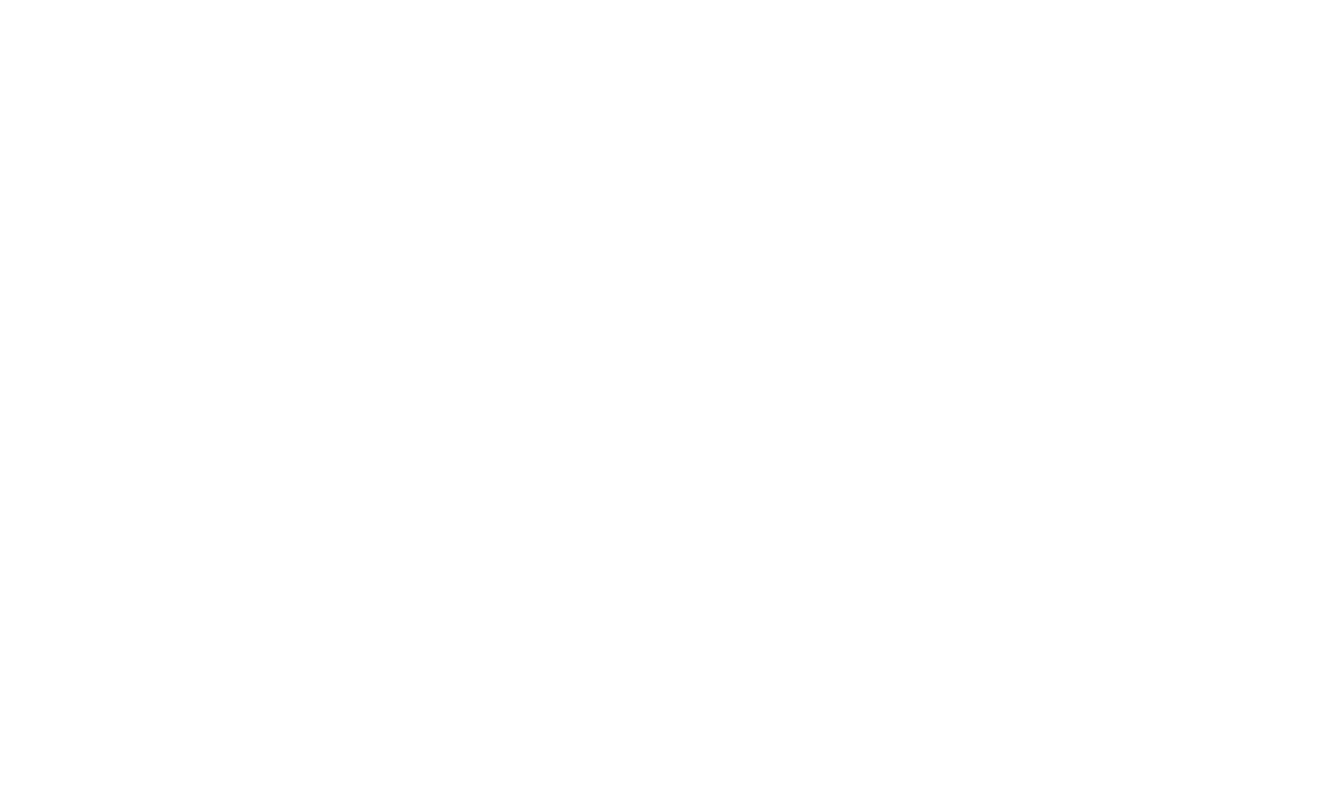
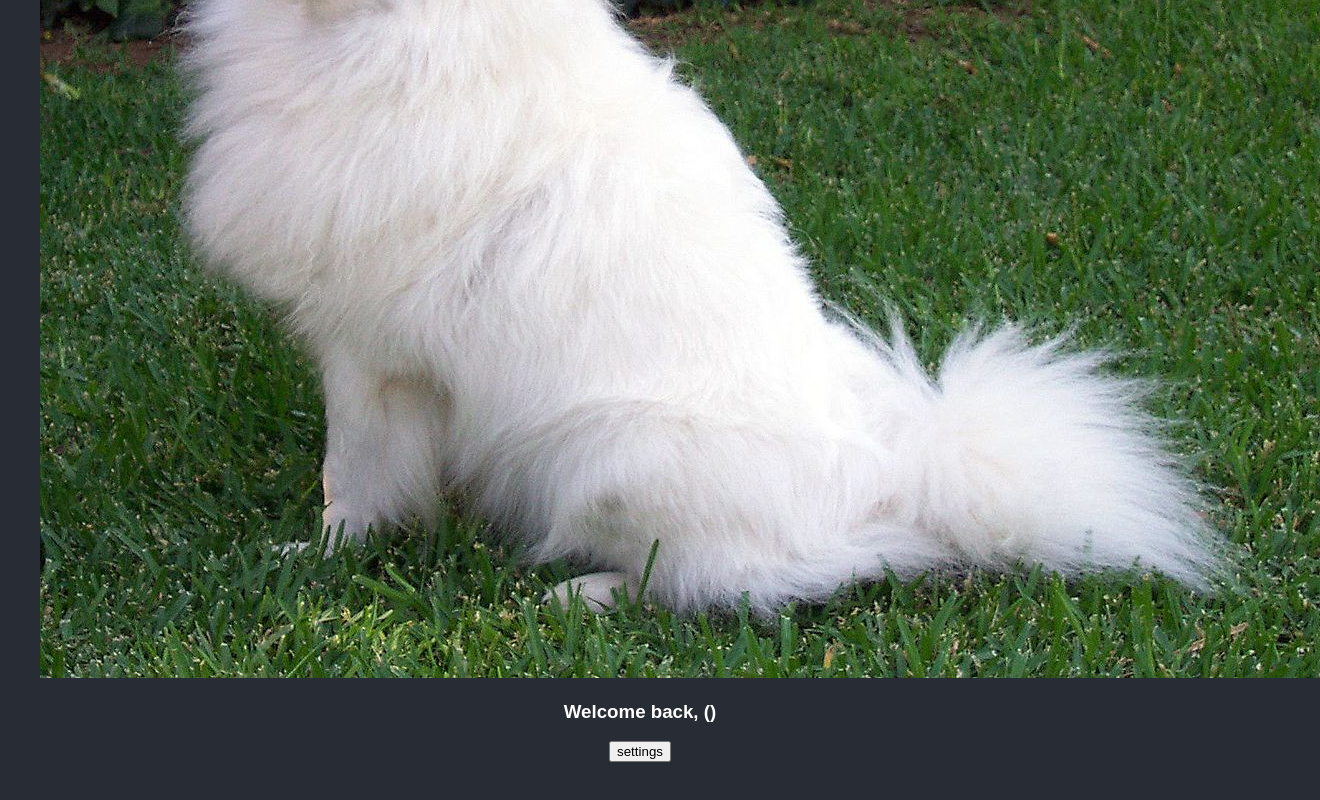
Before and after one commit to Bstuart77/Checklist_418, a React (Create React App) app: page / in a window 1280 px wide. Shown: the part 366-1166 px from the top of the page, 1320 px wide, since content can reach past the window. Before the commit the page ends 800 px from the top, so only its background shows below. Built offline with nearby package versions, Linux system fonts and the light colour scheme.

Commit message:
Profile Picture section for the Profile Card and doggy image sample

```diff
--- a/src/Profile.css
+++ b/src/Profile.css
@@ -1,3 +1,11 @@
-h5{
-    color: green;
+.ProfilePage{
+    background-image: linear-gradient(to right, red , yellow);
 }
+
+body {
+    background-color: #282c34;
+    color: white;
+    padding: 40px;
+    font-family: Arial;
+    text-align: center;
+  }
--- a/src/Profile.js
+++ b/src/Profile.js
@@ -1,9 +1,37 @@
+import React from 'react'
+import './Profile.css'
+// import img1 from './images/doggy.jpg'
+
 function ProfilePage(){
+    return(
+        // body is implicit
+        <div className = 'ProfileCard'>
+            <div className = 'ProfileHeader'>
+                <div className = 'ProfilePicture'>
+                    <img src = "./images/doggy.jpg" alt ="you" />
+                </div>
 
-    return(
-    <h1> Header test idoasjdiasodj as</h1>
+                <div className = 'ProfileGreeting'>
+                    <h3> Welcome back, () </h3>
+
+                </div>
+
+
+            </div>
+
+            <div className = 'ProfileFooter'>
+                <button id = "SettingsButton"> settings </button>
+
+            </div>
+
+
+        </div>
+
+
+
+
+    // <h5> Header test idoasjdiasodj as</h5>
     )
-
 }
 
 export default ProfilePage
```
Also changed, not shown: public/images/doggy.jpg (renamed from src/images/doggy.jpg), public/images/mountain.jpg (renamed from src/images/mountain.jpg).
